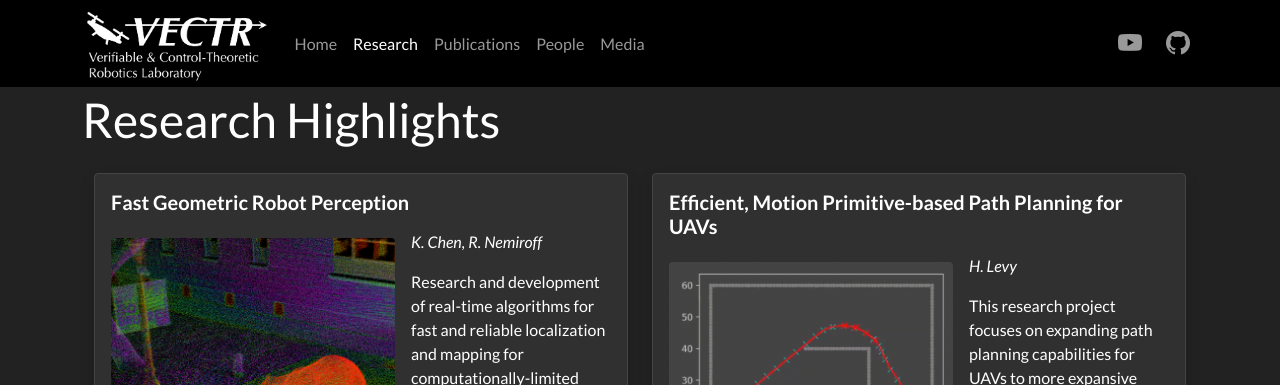
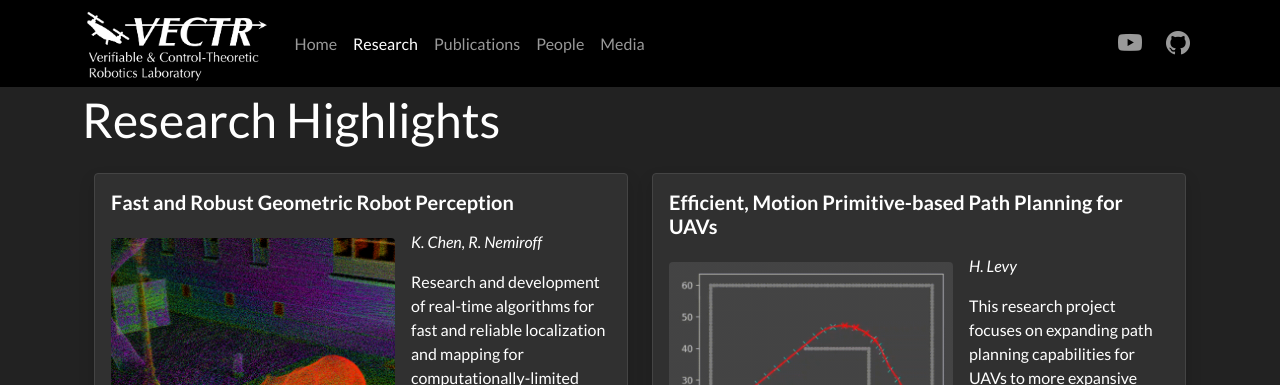
Before and after one commit to vectr-ucla/vectr-ucla.github.io, a Jekyll site: the page built from _pages/research.md, in a window 1280 px wide and 900 px high. Shown: the top 385 px of the window. Built offline with Jekyll 4.4.1, drawn with Linux system fonts in a browser that asks for light colours.

Commit message:
(kjchen) Updated research title

```diff
--- a/_data/research.yml
+++ b/_data/research.yml
@@ -1,4 +1,4 @@
-- title: "Fast Geometric Robot Perception"
+- title: "Fast and Robust Geometric Robot Perception"
   image: research/dlio.png
   description: "Research and development of real-time algorithms for fast and reliable localization and mapping for computationally-limited robotic platforms using LiDAR and IMU sensors."
   researchers: K. Chen, R. Nemiroff
```
